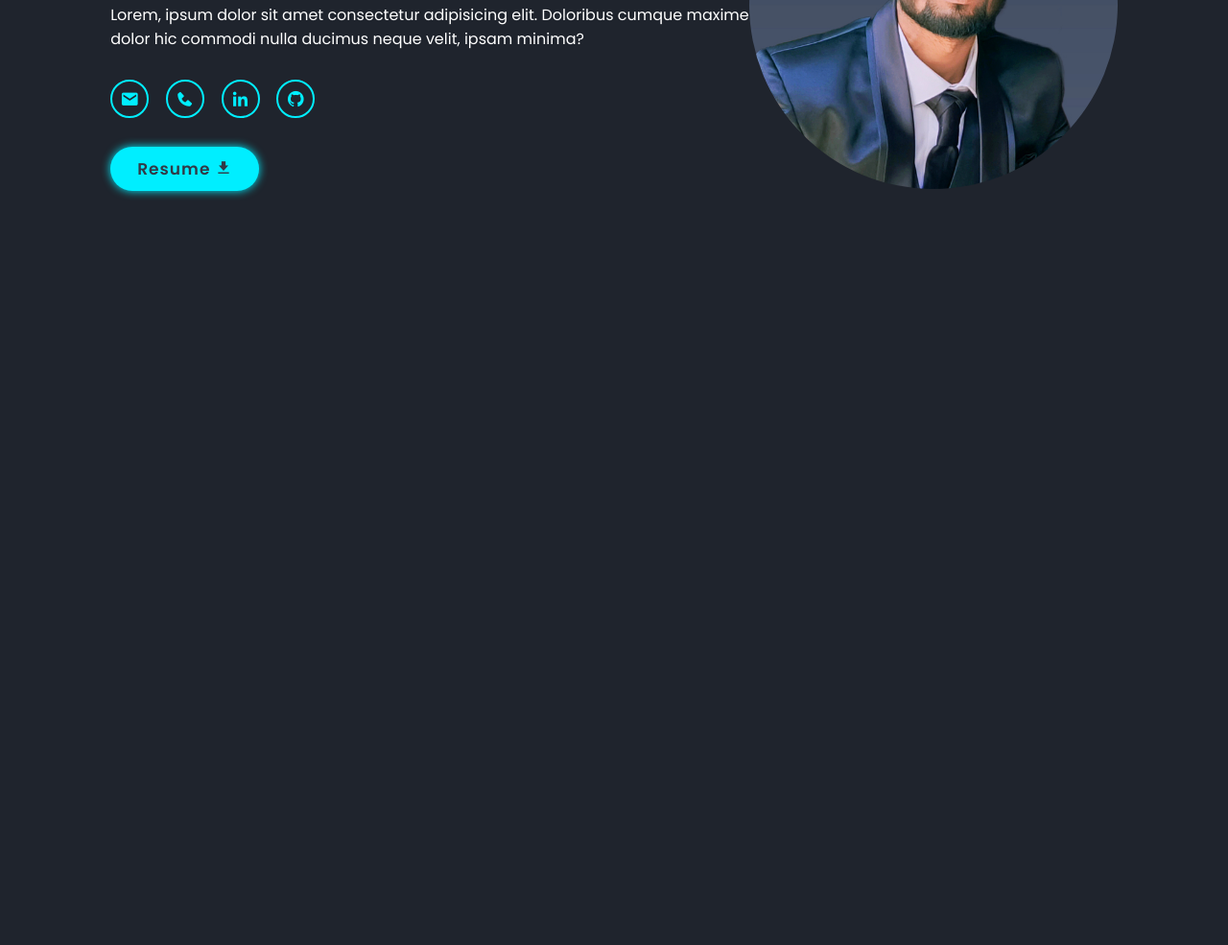
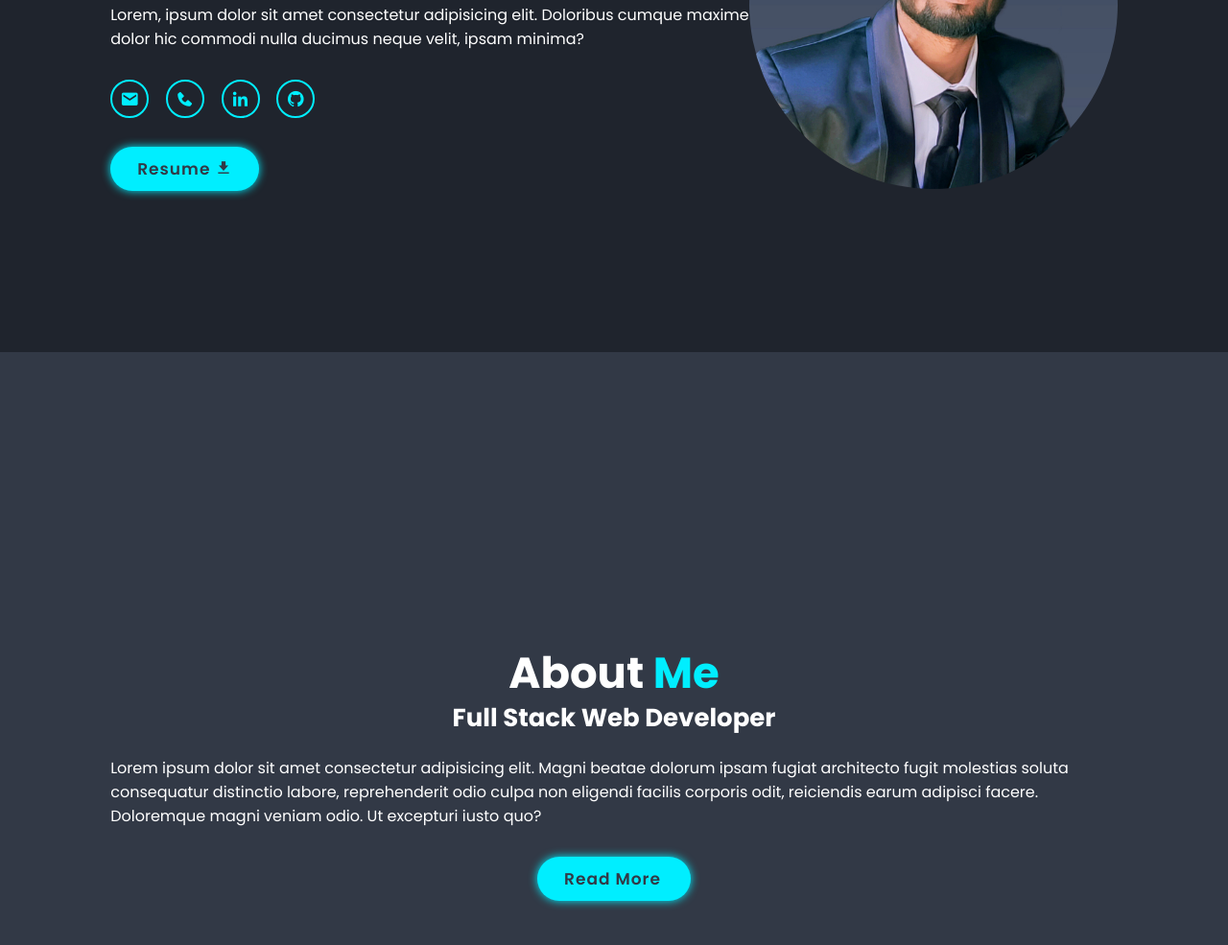
Before and after one commit to Gaurav040399/Gaurav040399.portfollio_old, a plain HTML site: page index.html in a window 1280 px wide. Shown: the part 433-1418 px from the top of the page at 96% size. Before the commit the page ends 800 px from the top, so only its background shows below. Drawn offline with nearby package versions, Linux system fonts and the light colour scheme.

Commit message:
about page

```diff
--- a/index.css
+++ b/index.css
@@ -150,3 +150,50 @@ span{
 .btn:hover{
     box-shadow: none;
 }
+
+
+/* about section css */
+
+.about-sec{
+    display: flex;
+    justify-content: center;
+    align-items: center;
+    gap: 2rem;
+    background: var(--second-bg-color);
+}
+.heading{
+    text-align: center;
+    font-size: 4.5rem;
+}
+
+.about-sec-content h2{
+    text-align: center;
+    line-height: 1.2;
+}
+.about-sec-content h3{
+    text-align: center;
+    font-size: 2.6rem;
+}
+.about-sec-content p{
+    font-size: 1.6rem;
+    margin: 2rem 0 3rem;
+}
+
+.btn1{
+    display: block;
+    margin: auto;
+    width: 16rem;
+    padding: 1rem 2.8rem;
+    background: var(--main-color);
+    border-radius: 4rem;
+    box-shadow: 0 0 1rem var(--main-color);
+    font-size: 1.7rem;
+    color: var(--second-bg-color);
+    letter-spacing: .1rem;
+    font-weight: 600;
+
+}
+
+.btn1:hover{
+    box-shadow: none;
+}
--- a/index.html
+++ b/index.html
@@ -27,7 +27,7 @@
     <section class="home-sec">
         <div class="home-sec-content">
             <h3>Hollo, It's Me</h3>
-            <h1>Gaurav Asode</h1>
+            <h1 id="user-detail-name">Gaurav Asode</h1>
             <h3>And I'm a <span>Full Stack Web Developer</span></h3>
             <p>Lorem, ipsum dolor sit amet consectetur adipisicing elit. Doloribus cumque maxime dolor hic commodi nulla ducimus neque velit, ipsam minima?</p>
             <div class="social-media">
@@ -40,10 +40,20 @@
                 <a href="https://github.com/Gaurav040399" id="contact-github"><i class='bx bxl-github' ></i></a>
 
             </div>
-            <a href="#" class="btn">Resume  <i class='bx bxs-download'></i></a>
+            <a href="./image/Gaurav_Asode_Resume.pdf" download="Gaurav_Asode_Resume" onclick="window.open(`https://drive.google.com/file/d/1b0gW5M03rF9LhgXnkX_a93kL2bjH3UJj/view?usp=share_link`)" class="btn">Resume  <i class='bx bxs-download'></i></a>
         </div>
         <div class="home-sec-img">
-            <img src="./image/photo.jpg" alt="" id="image">
+            <img src="./image/photo.jpg" alt="" class="home-img" id="image">
+        </div>
+    </section>
+
+     <!-- About Secton  -->
+     <section class="about-sec" id="about">
+        <div class="about-sec-content">
+            <h2 class="heading">About <span>Me</span></h2>
+            <h3>Full Stack Web Developer</h3>
+            <p id="user-detail-intro">Lorem ipsum dolor sit amet consectetur adipisicing elit. Magni beatae dolorum ipsam fugiat architecto fugit molestias soluta consequatur distinctio labore, reprehenderit odio culpa non eligendi facilis corporis odit, reiciendis earum adipisci facere. Doloremque magni veniam odio. Ut excepturi iusto quo?</p>
+            <a href="#" class="btn1">Read More</a>
         </div>
     </section>
 </body>
```
